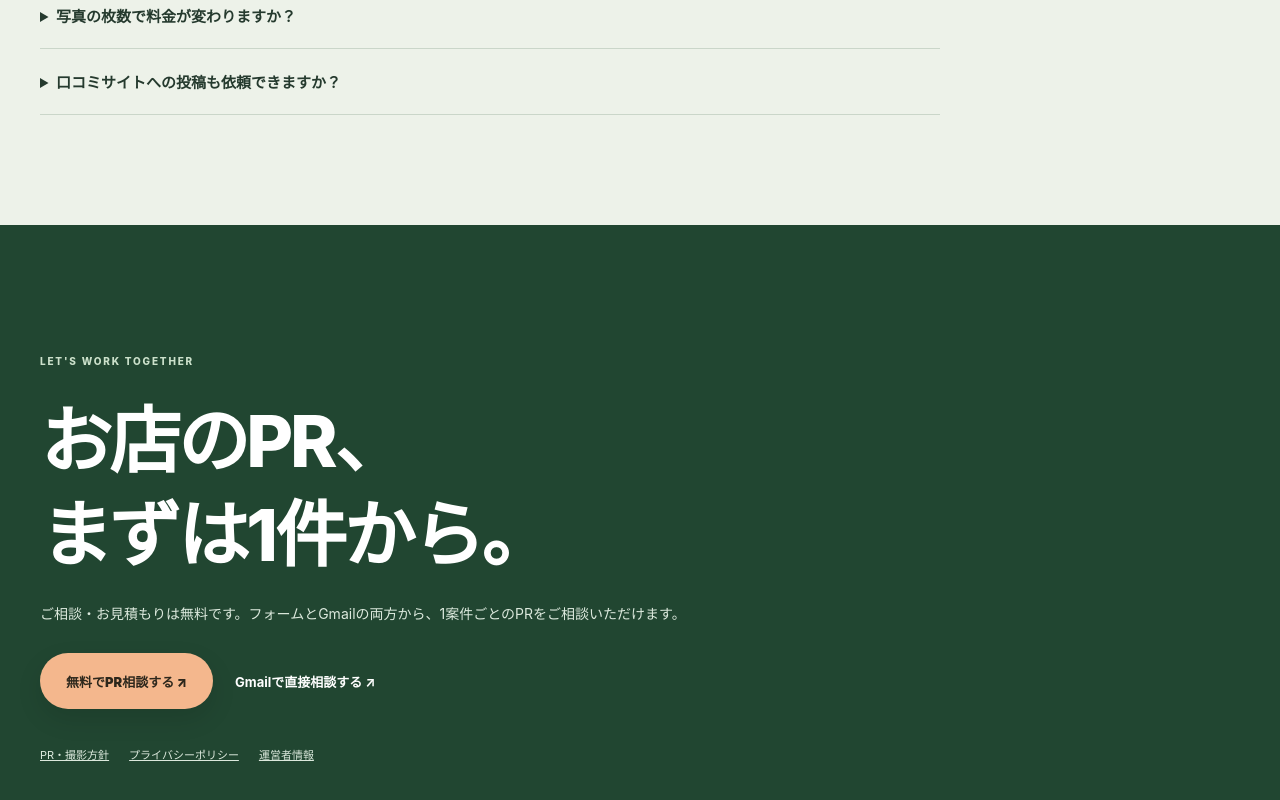
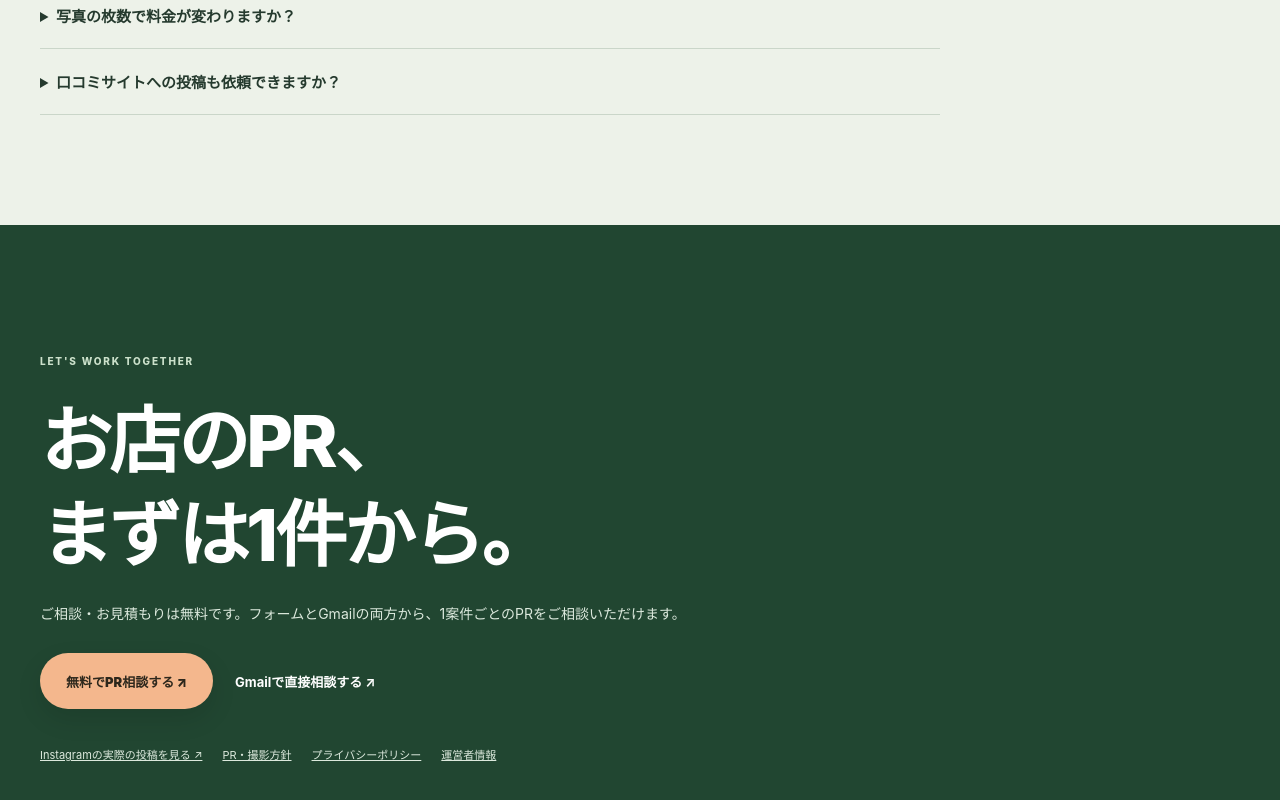
Before and after one commit to mako0120/grume-match, a Next.js app: page /diary/pr in a window 1280 px wide. Shown: the part 4011-4811 px from the top of the page. Built offline with nearby package versions, Linux system fonts and the light colour scheme; no server answers.

Commit message:
fix(diary): retain Instagram profile proof link on PR landing alongside Gmail

```diff
--- a/app/diary/pr/page.tsx
+++ b/app/diary/pr/page.tsx
@@ -149,7 +149,7 @@ export default function DiaryOneOffPrPage() {
               <Link className="diary-v2-button diary-v2-button-accent" href="/diary/request?intent=consultation">無料でPR相談する ↗</Link>
               <a href={emailContact.gmailUrl} target="_blank" rel="noopener noreferrer">Gmailで直接相談する ↗</a>
             </div>
-            <p className="diary-pr-legal"><Link href="/diary/policy">PR・撮影方針</Link><Link href="/legal/privacy">プライバシーポリシー</Link><Link href="/legal/operator">運営者情報</Link></p>
+            <p className="diary-pr-legal"><a href="https://www.instagram.com/gurunavi_diary/" target="_blank" rel="noopener noreferrer">Instagramの実際の投稿を見る ↗</a><Link href="/diary/policy">PR・撮影方針</Link><Link href="/legal/privacy">プライバシーポリシー</Link><Link href="/legal/operator">運営者情報</Link></p>
           </div>
         </section>
       </main>
```
